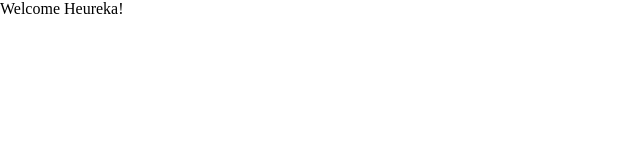
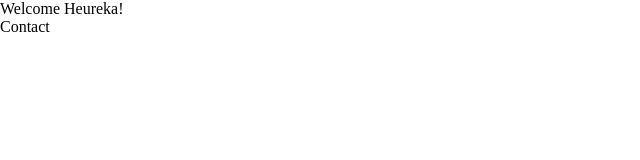
Before and after one commit to WildCodeSchool/remote2q4-21-p3-eurheka-front, a React (Create React App) app: page /contact in a window 1280 px wide. Before the commit this address had no page. Shown: the top 160 px of the page, without its empty margins (0-640 px from the left). Built offline with nearby package versions, Linux system fonts and the light colour scheme.

Commit message:
routes really added

```diff
--- a/src/App.jsx
+++ b/src/App.jsx
@@ -1,4 +1,8 @@
 import { Routes, Route } from 'react-router-dom';
+import Home from './pages/home/Home';
+import Services from './pages/services/Services';
+import Library from './pages/library/Library';
+import Contact from './pages/contact/Contact';
 import './App.css';
 
 
@@ -7,8 +11,12 @@ function App() {
     <div className="App">
       Welcome Heureka!
       <Routes>
-        {/* <Route path='/' element={<Home />}/> */}
+        <Route exact path='/' element={<Home />}/>
+        <Route path='/prestations' element={<Services />}/>
+        <Route path='/bibliotheque' element={<Library />}/>
+        <Route path='/contact' element={<Contact />}/>
       </ Routes>
+
     </div>
   );
 }
--- /dev/null
+++ b/src/pages/contact/Contact.jsx
@@ -0,0 +1,9 @@
+import React from 'react'
+
+const Contact = () => {
+    return (
+        <div>Contact</div>
+    )
+}
+
+export default Contact
--- /dev/null
+++ b/src/pages/home/Home.jsx
@@ -0,0 +1,9 @@
+import React from 'react'
+
+const Home = () => {
+    return (
+        <div>Home</div>
+    )
+}
+
+export default Home
--- /dev/null
+++ b/src/pages/library/Library.jsx
@@ -0,0 +1,9 @@
+import React from 'react'
+
+const Library = () => {
+    return (
+        <div>Library</div>
+    )
+}
+
+export default Library
--- /dev/null
+++ b/src/pages/services/Services.jsx
@@ -0,0 +1,9 @@
+import React from 'react'
+
+const Services = () => {
+    return (
+        <div>Services</div>
+    )
+}
+
+export default Services
```
